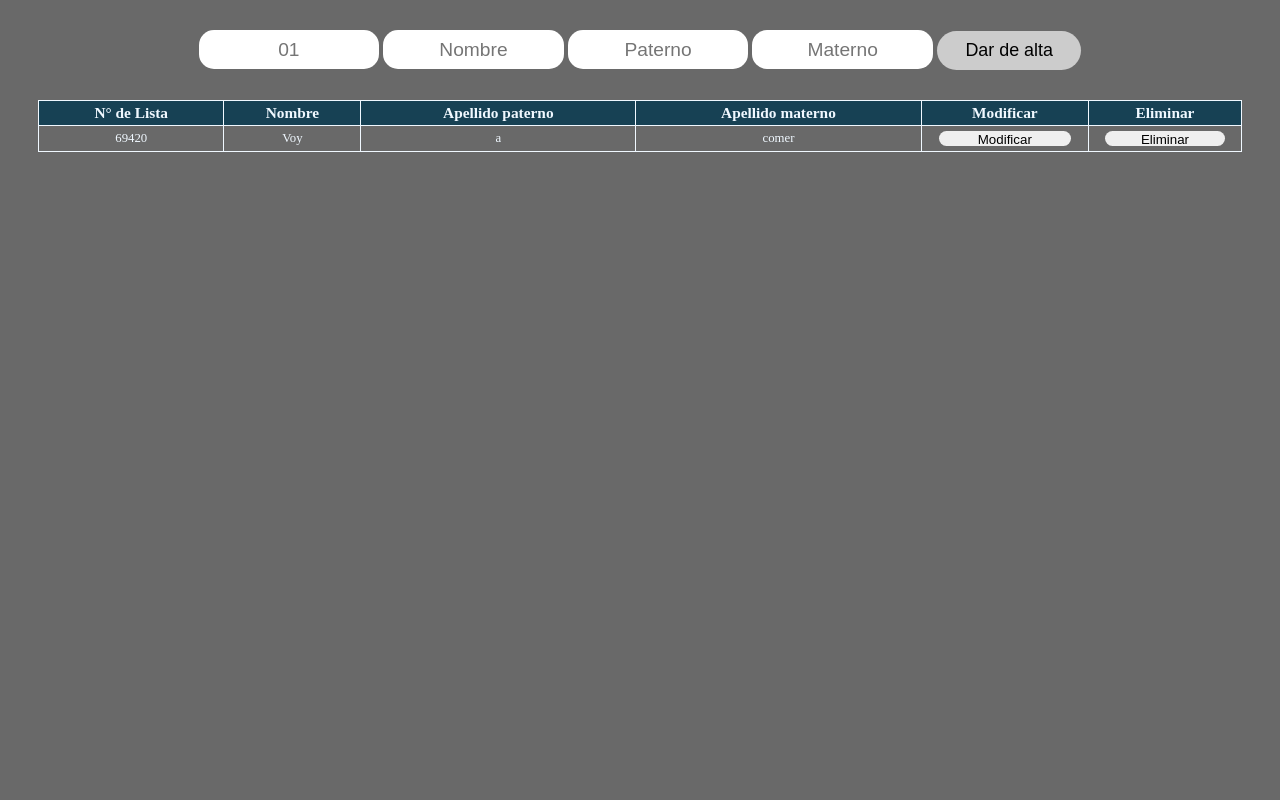
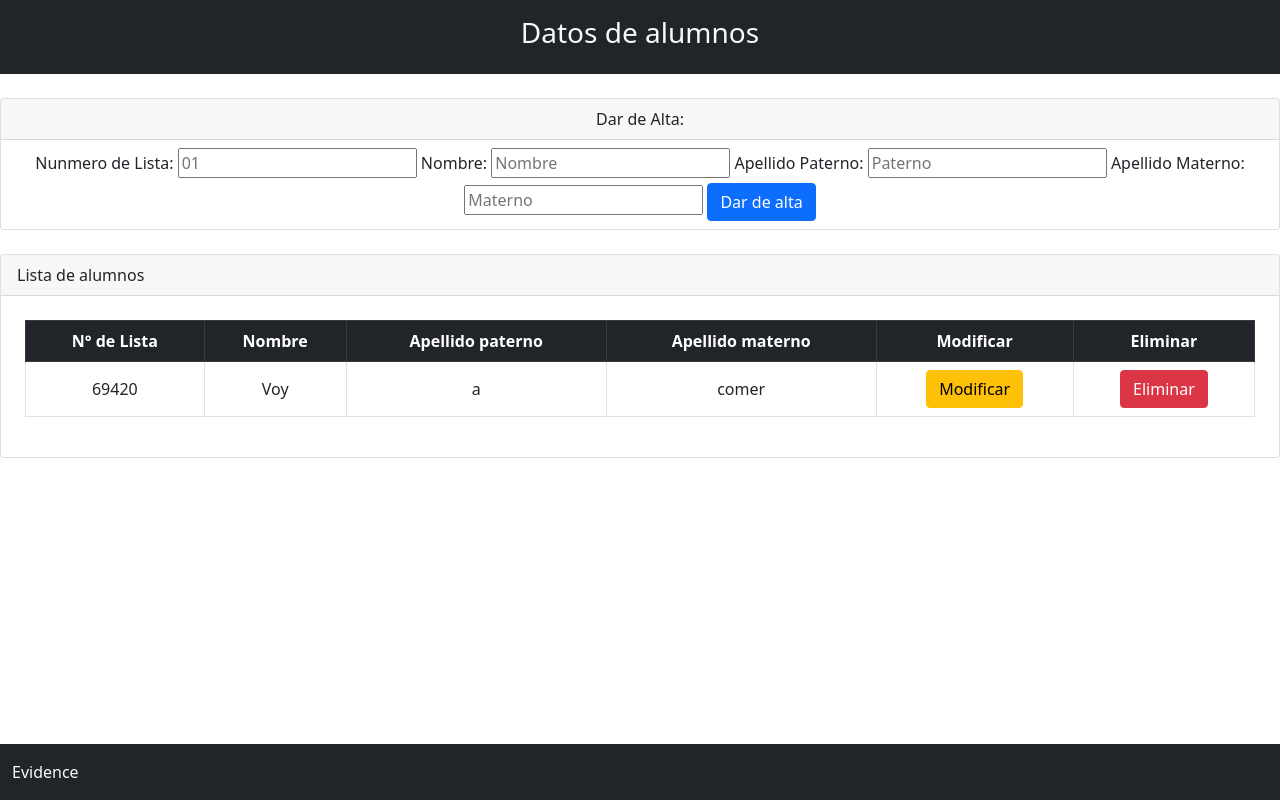
Before and after one commit to kikooooo22/Proyecto-rosy-4to-sem, a PHP site: page /alumnos.php in a window 1280 px wide. Run offline with PHP 8.4, Linux system fonts and the light colour scheme; data comes from the database, SQL or seed files in the repository.

Commit message:
Update alumnos.php

```diff
--- a/alumnos.php
+++ b/alumnos.php
@@ -1,5 +1,6 @@
 <?php
-
+include 'header.php';
+include 'footer.php';
 require("conexion.php");
 $query = "SELECT No_lista, Nombre, Apellido_pat, Apellido_mat FROM alumno";
 $resultado= mysqli_query($mysqli,$query) or die(mysqli_error($mysqli));
@@ -9,104 +10,33 @@ $resultado= mysqli_query($mysqli,$query) or die(mysqli_error($mysqli));
 <html>
 
     <body>
-
-        <style>
-
-            html{
-                background-color: dimgrey;
-                color: aliceblue;
-            }
-
-            .boton{
-                align-content: center;
-                height: 5%;
-                width: 12%;
-                font-size: 1.4vw;
-                background-color: #cccccc;
-                border: none;
-                border-radius: 20px;
-            }
-
-            .boton:hover{
-                background-color: #9c9c9c;
-            }
-
-            .boton:active{
-                transform: scale(0.98);
-            }
-
-            .texto{
-                align-content: center;
-                width: 15%;
-                height: 5%;
-                font-size: 1.5vw;
-                text-align: center;
-                border: none;
-                border-radius: 15px;
-            }
-
-            table{
-                width: 100%;
-                height: auto;
-
-            }
-
-            table,tr,td{
-                border-collapse: collapse;
-                border: 1px solid;
-                border-color: aliceblue;
-                font-size: 1.2vw;
-                text-align: center;
-                align-content: center;
-            }
-
-            tbody tr td{
-                font-size: 1vw;
-            }
-
-            td{
-                height: 2vw;
-            }
-
-            .titulotabla{
-                background-color: #174154;
-                color: aliceblue;
-            }
-
-            a input{
-                border-radius: 20px;
-                width: 80%;
-                height: 70%;
-                border: none;
-            }
-
-            a input:hover{
-                background-color: #9c9c9c;
-            }
-
-            a input:active{
-                transform: scale(0.98);
-            }
-
-        </style>
-
-        <div align="center" style="margin:30px;">
-            <form method="get" action="alumnos_altas.php">
-
+        <br>
+        <div class="">
+            <div align="center" class="card">
+                <div class="card-header">Dar de Alta:</div>
+                <form method="get" action="alumnos_altas.php" class="form p-2">
+                    <label for="No_lista" class="form-label">Nunmero de Lista:</label>
                     <input type="text" name="No_lista" class="texto" placeholder="01">
+                    <label for="Nombre" class="form-label">Nombre:</label>
                     <input type="text" name="Nombre" class="texto" placeholder="Nombre">
+                    <label for="Apellido_pat" class="form-label">Apellido Paterno:</label>
                     <input type="text" name="Apellido_pat" class="texto" placeholder="Paterno">
+                    <label for="Apellido_mat" class="form-label">Apellido Materno:</label>
                     <input type="text" name="Apellido_mat" class="texto" placeholder="Materno">
-                <input type="submit" value="Dar de alta" class="boton">
+                    <input type="submit" value="Dar de alta" class="btn btn-primary">
 
                 </form>
             </div>
-
-        <div align="center" style="margin:30px;">
-
-            <table>
+        </div>
+        <br>
+        <div class="card">
+            <div class="card-header">
+                Lista de alumnos
+            </div>
+            <div class="p-4">
+                <table class="table align-middle table-bordered">
                     <thead>
-                    <tr>
+                    <tr class="table-dark">
                         <td align="center" class="titulotabla"><b>N° de Lista</b></td>
                         <td align="center" class="titulotabla"><b>Nombre</b></td>
                         <td align="center" class="titulotabla"><b>Apellido paterno</b></td>
@@ -116,7 +46,7 @@ $resultado= mysqli_query($mysqli,$query) or die(mysqli_error($mysqli));
                     </tr>
                     </thead>
 
-                <tbody>
+                    <tbody align="center">
 
                     <?php while ($row=mysqli_fetch_array($resultado)){ ?>
 
@@ -127,24 +57,20 @@ $resultado= mysqli_query($mysqli,$query) or die(mysqli_error($mysqli));
                             <td><?php echo $row['Apellido_mat']?></td>
                             <td>
                                 <a href="Modificar_alumno.php?No_lista=<?php echo $row['No_lista'] ?>">
-                                <input type="submit" value="Modificar">
+                                    <input type="submit" value="Modificar" class="btn btn-warning">
                                 </a>
                             </td>
                             <td>
                                 <a href="Eliminar_alumno.php?No_lista=<?php echo $row['No_lista'] ?>">
-                                <input type="submit" value="Eliminar">
+                                    <input type="submit" value="Eliminar" class="btn btn-danger">
                                 </a>
                             </td>
                         </tr>
-
                     <?php }?>
-
                     </tbody>
-
                 </table>
-
             </div>
-
+        </div>
     </body>
 
 </html>
```
Lines whose indentation alone changed are shown as unchanged.
